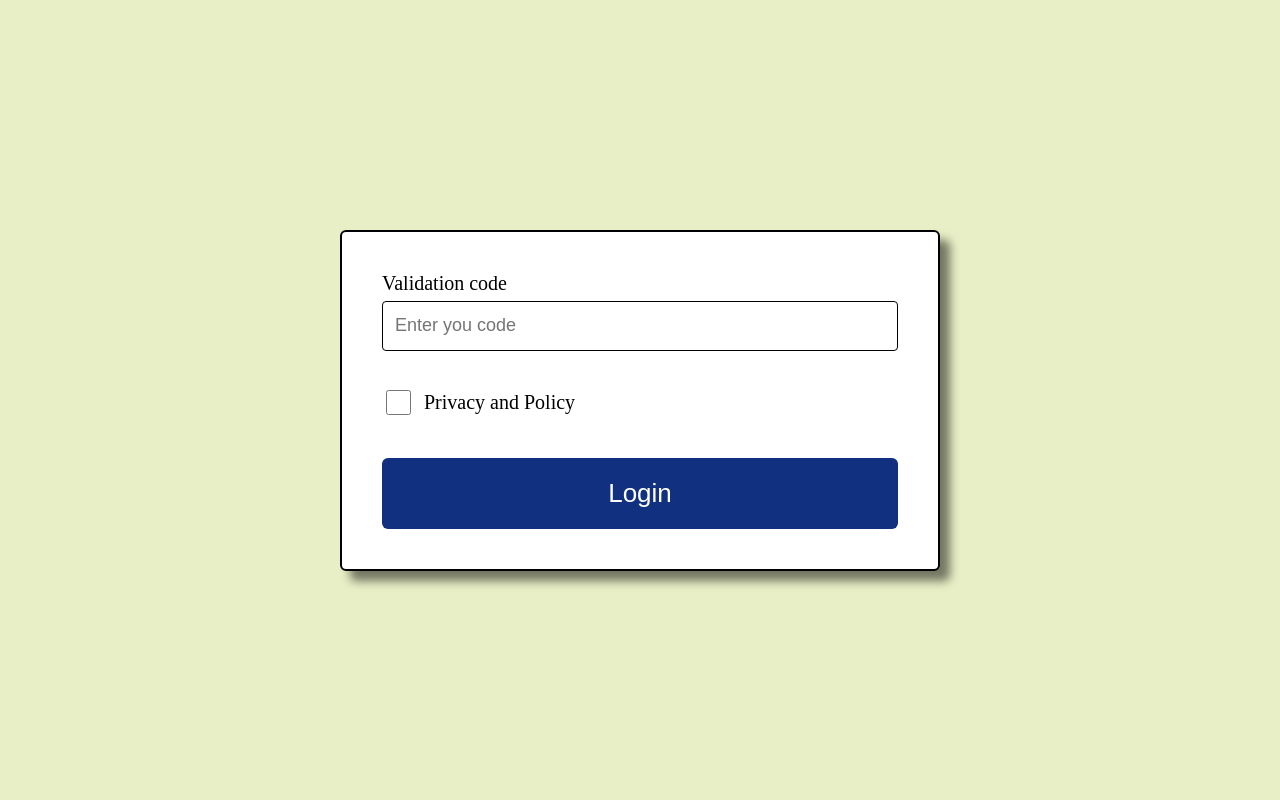
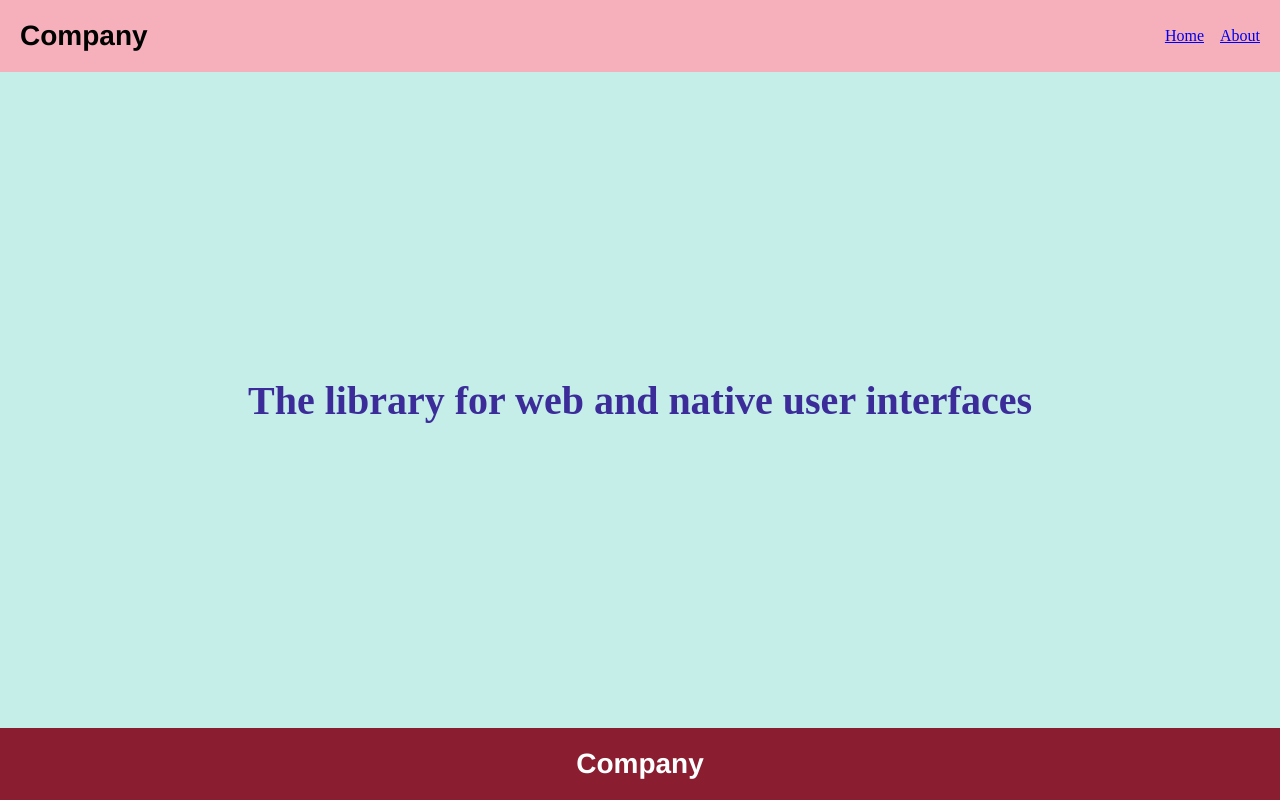
Before and after one commit to AnnMoiseieva/55-react-ts, a React (Vite) app: page /about in a window 1280 px wide. Built offline with nearby package versions, Linux system fonts and the light colour scheme.

Commit message:
add Lesson 16 dd 08.04.2025, topic - React: Routing

```diff
--- a/package.json
+++ b/package.json
@@ -17,6 +17,7 @@
     "formik": "^2.4.6",
     "react": "^19.0.0",
     "react-dom": "^19.0.0",
+    "react-router-dom": "^7.5.0",
     "uuid": "^11.1.0",
     "yup": "^1.6.1"
   },
--- a/src/App.tsx
+++ b/src/App.tsx
@@ -1,5 +1,9 @@
+import GlobalStyles from "./styles/GlobalStyles";
+import { BrowserRouter, Routes, Route } from "react-router-dom";
 
-import GlobalStyles from "./styles/GlobalStyles";
+import Layout from "./components/Layout/Layout";
+import Home from "./pages/Home/Home";
+import About from "./pages/About/About";
 
 // Lessons imports:
 // default import of component Lesson06
@@ -24,41 +28,58 @@
 // import Homework11 from "./homeworks/Homework11/Homework11";
 // import Homework12 from "./homeworks/Homework12/Homework12";
 // import Homework14 from "./homeworks/Homework14/Homework14";
-import Homework15 from "./homeworks/Homework15/Homework15";
+// import Homework15 from "./homeworks/Homework15/Homework15";
 
 // Consultations imports:
 // import Consultation04 from "./consultations/Consultation04/Consultation04";
 // import Consultation05 from "./consultations/Consultation05/Consultation05";
 // import Consultation06 from "./consultations/Consultation06/Consultation06";
 
+// function App() {
+//   return (
+//     <>
+//       <GlobalStyles />
+//       {/*<Task6 />*/}
+//       {/* <Lesson06 /> */}
+//       {/* <Lesson07 /> */}
+//       {/* <Lesson08 /> */}
+//       {/* <Lesson09 /> */}
+//       {/* <Lesson10 /> */}
+//       {/* <Lesson11 /> */}
+//       {/* <Lesson12 /> */}
+//       {/* <Lesson13 /> */}
+//       {/* <Lesson14 /> */}
+
+//       {/* <Homework06 /> */}
+//       {/* <Homework07 /> */}
+//       {/* <Homework08 /> */}
+//       {/* <Homework09 /> */}
+//       {/* <Homework10/> */}
+//       {/* <Homework11/> */}
+//       {/* <Homework12/> */}
+//       {/* <Homework14/> */}
+//       {/* <Homework15/> */}
+
+//       {/* <Consultation04 /> */}
+//       {/* <Consultation05 /> */}
+//       {/* <Consultation06 /> */}
+//     </>
+//   );
+// }
+// export default App;
+
 function App() {
   return (
     <>
-      <GlobalStyles />
-      {/*<Task6 />*/}
-      {/* <Lesson06 /> */}
-      {/* <Lesson07 /> */}
-      {/* <Lesson08 /> */}
-      {/* <Lesson09 /> */}
-      {/* <Lesson10 /> */}
-      {/* <Lesson11 /> */}
-      {/* <Lesson12 /> */}
-      {/* <Lesson13 /> */}
-      {/* <Lesson14 /> */}
-
-      {/* <Homework06 /> */}
-      {/* <Homework07 /> */}
-      {/* <Homework08 /> */}
-      {/* <Homework09 /> */}
-      {/* <Homework10/> */}
-      {/* <Homework11/> */}
-      {/* <Homework12/> */}
-      {/* <Homework14/> */}
-      <Homework15/>
-
-      {/* <Consultation04 /> */}
-      {/* <Consultation05 /> */}
-      {/* <Consultation06 /> */}
+      <BrowserRouter>
+        <GlobalStyles />
+        <Layout>
+          <Routes>
+            <Route path='/' element={<Home />} />
+            <Route path='/about' element={<About />} />
+          </Routes>
+        </Layout>
+      </BrowserRouter>
     </>
   );
 }
--- /dev/null
+++ b/src/components/Layout/Layout.tsx
@@ -0,0 +1,32 @@
+import { NavLink } from "react-router-dom";
+
+import {
+  LayoutComponent,
+  Header,
+  Navigation,
+  Main,
+  Footer,
+  LogoText,
+} from "./styles";
+
+import { LayoutProps } from "./types";
+
+function Layout({ children }: LayoutProps) {
+  return (
+    <LayoutComponent>
+      <Header>
+        <LogoText>Company</LogoText>
+        <Navigation>
+          <NavLink to="/">Home</NavLink>
+          <NavLink to="/about">About</NavLink>
+        </Navigation>
+      </Header>
+      <Main>{children}</Main>
+      <Footer>
+        <LogoText>Company</LogoText>
+      </Footer>
+    </LayoutComponent>
+  );
+}
+
+export default Layout;
--- /dev/null
+++ b/src/components/Layout/styles.ts
@@ -0,0 +1,41 @@
+import styled from "@emotion/styled";
+
+export const LayoutComponent = styled.div`
+  display: flex;
+  flex-direction: column;
+  flex: 1;
+`;
+
+export const Header = styled.header`
+  display: flex;
+  justify-content: space-between;
+  align-items: center;
+  padding: 20px;
+  background-color: #f5B0BC;
+`;
+
+export const Navigation = styled.nav`
+  display: flex;
+  gap: 16px;
+`;
+
+export const Main = styled.main`
+  display: flex;
+  flex-direction: column;
+  flex: 1;
+`;
+
+export const Footer = styled.footer`
+  display: flex;
+  align-items: center;
+  justify-content: center;
+  padding: 20px;
+  background-color: #8a1e30;
+  color: white;
+`;
+
+export const LogoText = styled.div`
+  font-size: 28px;
+  font-weight: bold;
+  font-family: "Franklin Gothic Medium", "Arial Narrow", Arial, sans-serif;
+`;
--- /dev/null
+++ b/src/components/Layout/types.ts
@@ -0,0 +1,5 @@
+import { ReactNode } from "react";
+
+export interface LayoutProps {
+    children: ReactNode
+}
--- /dev/null
+++ b/src/pages/About/About.tsx
@@ -0,0 +1,11 @@
+import { AboutWrapper, Title } from "./styles";
+
+function About() {
+  return (
+    <AboutWrapper>
+      <Title>The library for web and native user interfaces</Title>
+    </AboutWrapper>
+  );
+}
+
+export default About;
--- /dev/null
+++ b/src/pages/About/styles.ts
@@ -0,0 +1,17 @@
+import styled from "@emotion/styled";
+
+export const AboutWrapper = styled.div`
+  display: flex;
+  flex-direction: column;
+  align-items: center;
+  justify-content: center;
+  flex: 1;
+  padding: 60px;
+  background-color: rgb(197, 238, 233);
+`;
+
+export const Title = styled.div`
+  font-size: 40px;
+  font-weight: bold;
+  color: #3b2c9a;
+`;
--- /dev/null
+++ b/src/pages/Home/Home.tsx
@@ -0,0 +1,11 @@
+import { HomeWrapper, Title } from "./styles";
+
+function Home() {
+  return (
+    <HomeWrapper>
+      <Title>Welcome to React Project</Title>
+    </HomeWrapper>
+  );
+}
+
+export default Home;
--- /dev/null
+++ b/src/pages/Home/styles.ts
@@ -0,0 +1,18 @@
+import styled from "@emotion/styled";
+
+
+export const HomeWrapper = styled.div`
+  display: flex;
+  flex-direction: column;
+  align-items: center;
+  justify-content: center;
+  flex: 1;
+  padding: 60px;
+  background-color: rgb(232, 238, 197);
+`;
+
+export const Title = styled.div`
+  font-size: 40px;
+  font-weight: bold;
+  color: #f54c51;
+`;
```
Also changed, not shown: 1 other file (tests, documents, lock files or other folders).
